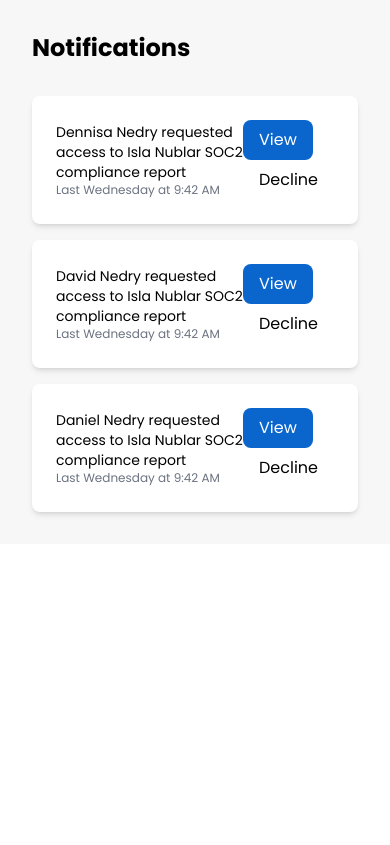
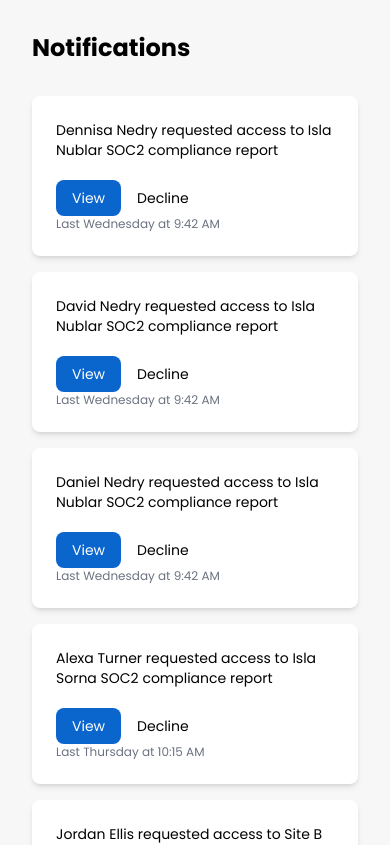
Before and after one commit to YadiraHC/ProFindr, a React (Vite) app: page /notifications in a window 390 px wide. Shown: the top 845 px of the page. Built offline with nearby package versions, Linux system fonts and the light colour scheme; sample sign-in values are in the browser's storage.

Commit message:
feat-notifications
responsivo para movil

```diff
--- a/src/components/NotificationPage/NotificationCard.tsx
+++ b/src/components/NotificationPage/NotificationCard.tsx
@@ -8,19 +8,26 @@ type NotificationProps = {
     IsRead: boolean;
     CreatedAt: string;
   };
-}
+};
 
-export const NotificationCard: React.FC<NotificationProps> = ({ notification }) => {
+export const NotificationCard: React.FC<NotificationProps> = ({
+  notification,
+}) => {
   return (
     <div className="bg-white p-6 rounded-lg shadow-md flex justify-between items-center relative">
       <div className="text-sm">
         <p>{notification.Message}</p>
-                <p className="text-gray-500 text-xs">{notification.CreatedAt}</p>
+        <div className="flex-grow">
+          <br />
+          <button className="bg-[#0A65CC] text-white px-4 py-2 rounded-lg">
+            View
+          </button>
+          <button className="bg-[#FFFF] text-black px-4 py-2 rounded-lg">
+            Decline
+          </button>
+          <br />
+          <p className="text-gray-500 text-xs ">{notification.CreatedAt}</p>
         </div>
-            <br />
-            <div className="">
-                <button className="bg-[#0A65CC] text-white px-4 py-2 rounded-lg">View</button>
-                <button className="bg-[#FFFF] text-black px-4 py-2 rounded-lg">Decline</button>
       </div>
     </div>
   );
--- a/src/pages/Notifications.tsx
+++ b/src/pages/Notifications.tsx
@@ -38,6 +38,41 @@ const Notifications: React.FC = () => {
         IsRead: true,
         CreatedAt: "Last Wednesday at 9:42 AM",
       },
+      {
+        NotificationId: 4,
+        UserId: 104,
+        Message: "Alexa Turner requested access to Isla Sorna SOC2 compliance report",
+        IsRead: true,
+        CreatedAt: "Last Thursday at 10:15 AM",
+      },
+      {
+        NotificationId: 5,
+        UserId: 105,
+        Message: "Jordan Ellis requested access to Site B environmental impact report",
+        IsRead: false,
+        CreatedAt: "Last Friday at 11:00 AM",
+      },
+      {
+        NotificationId: 6,
+        UserId: 106,
+        Message: "Casey Smith requested access to Isla Nublar operational plan",
+        IsRead: true,
+        CreatedAt: "Last Monday at 8:30 AM",
+      },
+      {
+        NotificationId: 7,
+        UserId: 107,
+        Message: "Kim Lee requested access to Isla Nublar construction schedule",
+        IsRead: false,
+        CreatedAt: "Last Tuesday at 12:45 PM",
+      },
+      {
+        NotificationId: 8,
+        UserId: 108,
+        Message: "Chris Johnson requested access to Isla Nublar security protocols",
+        IsRead: true,
+        CreatedAt: "Last Wednesday at 9:50 AM",
+      },
     ];
   };
 
```
Lines whose indentation alone changed are shown as unchanged.
